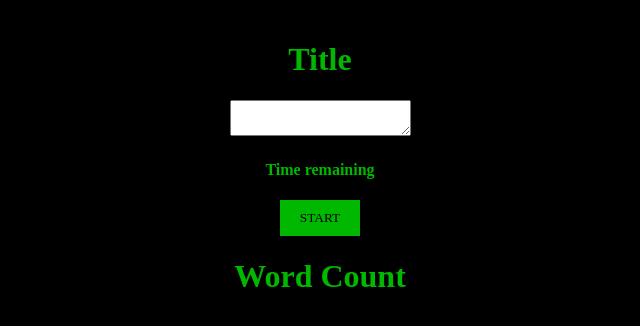
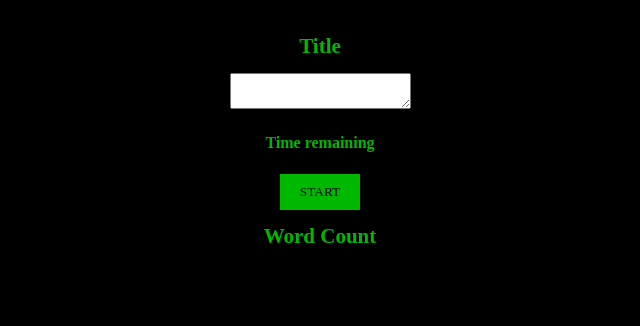
Before and after one commit to PJMantoss/speed-typing-game, a React (Create React App) app: page / in a window 1280 px wide. Shown: the top 326 px of the page, without its empty margins (320-960 px from the left). Built offline with nearby package versions, Linux system fonts and the light colour scheme.

Commit message:
update App.css

```diff
--- a/src/App.css
+++ b/src/App.css
@@ -21,3 +21,8 @@ button {
   padding: 10px 20px;
   text-transform: uppercase;
 }
+
+h1 {
+  font-size: 21px;
+  text-align: center;
+}
```
